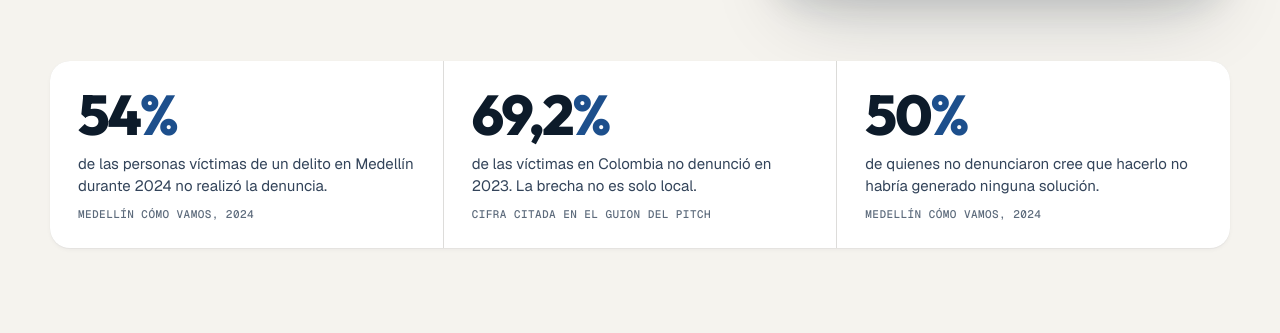
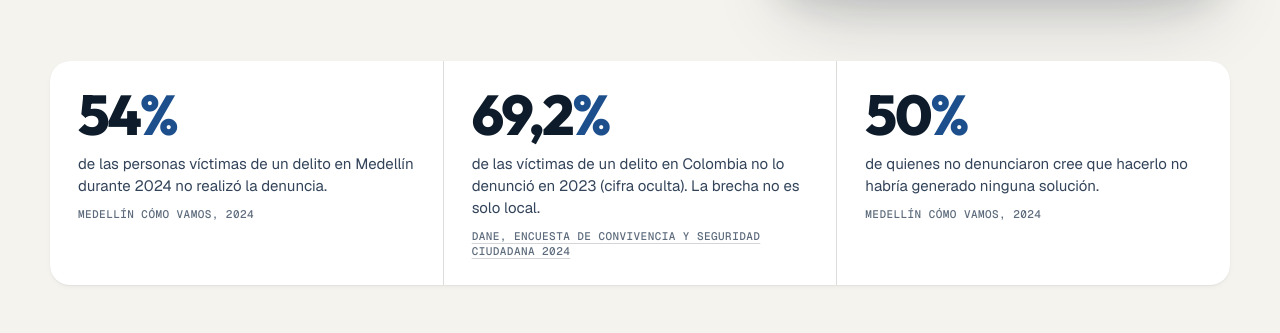
Before and after one commit to emaYMOT/medellin-te-orienta, a plain HTML site: page index.html in a window 1280 px wide. Shown: the part 619-952 px from the top of the page. Drawn offline with nearby package versions, Linux system fonts and the light colour scheme.

Commit message:
Fuente real de la cifra 69,2 %: DANE, ECSC 2024
Updated citation text and added a link to the source.

```diff
--- a/index.html
+++ b/index.html
@@ -165,6 +165,8 @@
     .stat-num span { color: var(--brand); }
     .stat p { margin-top: 10px; color: var(--ink-2); font-size: 15px; line-height: 1.45; }
     .stat cite { display: block; margin-top: 10px; color: var(--muted); font: 500 11px/1.4 var(--mono); letter-spacing: .04em; text-transform: uppercase; font-style: normal; }
+    .stat cite a { color: inherit; text-decoration: underline; text-decoration-color: var(--line-strong); text-underline-offset: 3px; transition: color 160ms ease; }
+    @media (hover: hover) { .stat cite a:hover { color: var(--brand); } }
 
     /* ───────── Secciones ───────── */
     .section { padding: 104px 0; }
@@ -467,8 +469,8 @@
           </div>
           <div class="stat reveal" role="listitem" style="--d:80ms">
             <div class="stat-num">69,2<span>%</span></div>
-            <p>de las víctimas en Colombia no denunció en 2023. La brecha no es solo local.</p>
-            <cite>Cifra citada en el guion del pitch</cite>
+            <p>de las víctimas de un delito en Colombia no lo denunció en 2023 (cifra oculta). La brecha no es solo local.</p>
+            <cite><a href="https://www.dane.gov.co/files/operaciones/ECSC/bol-ECSC-2024.pdf" target="_blank" rel="noopener">DANE, Encuesta de Convivencia y Seguridad Ciudadana 2024</a></cite>
           </div>
           <div class="stat reveal" role="listitem" style="--d:160ms">
             <div class="stat-num">50<span>%</span></div>
```
